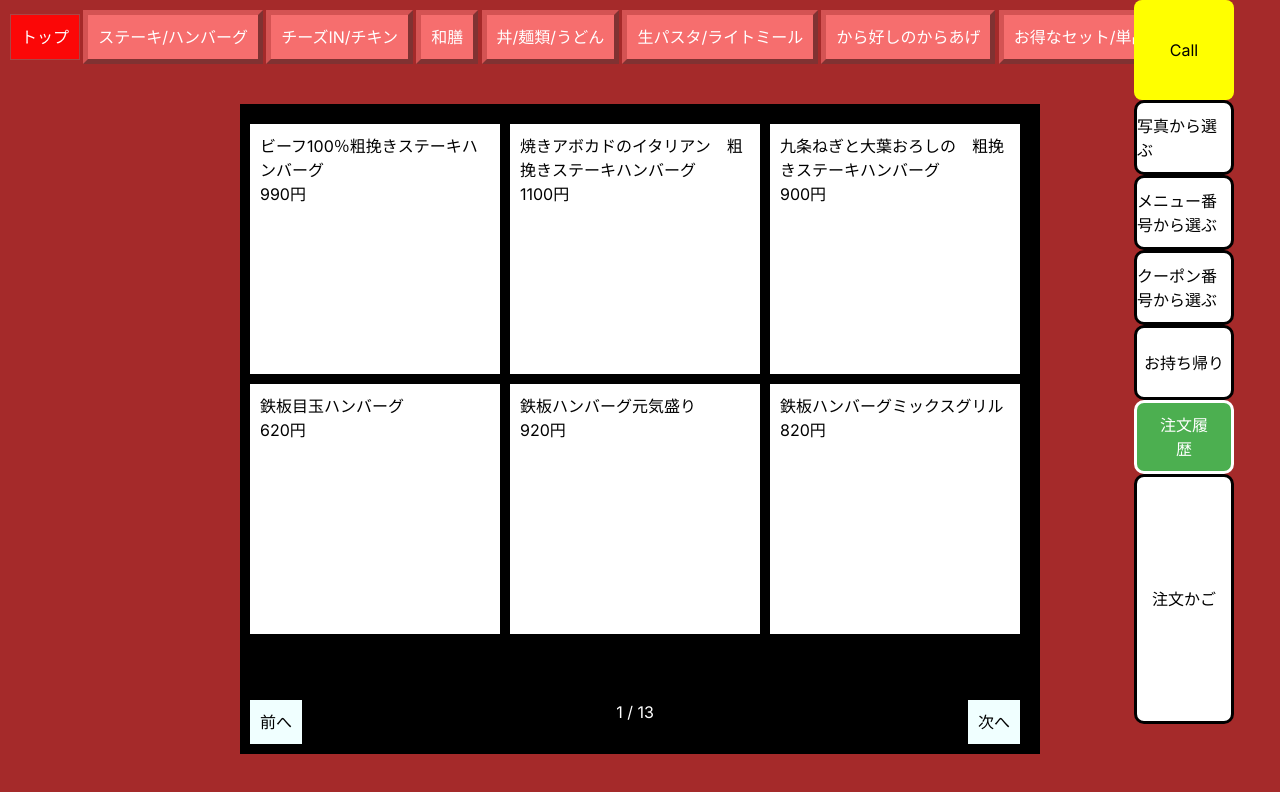
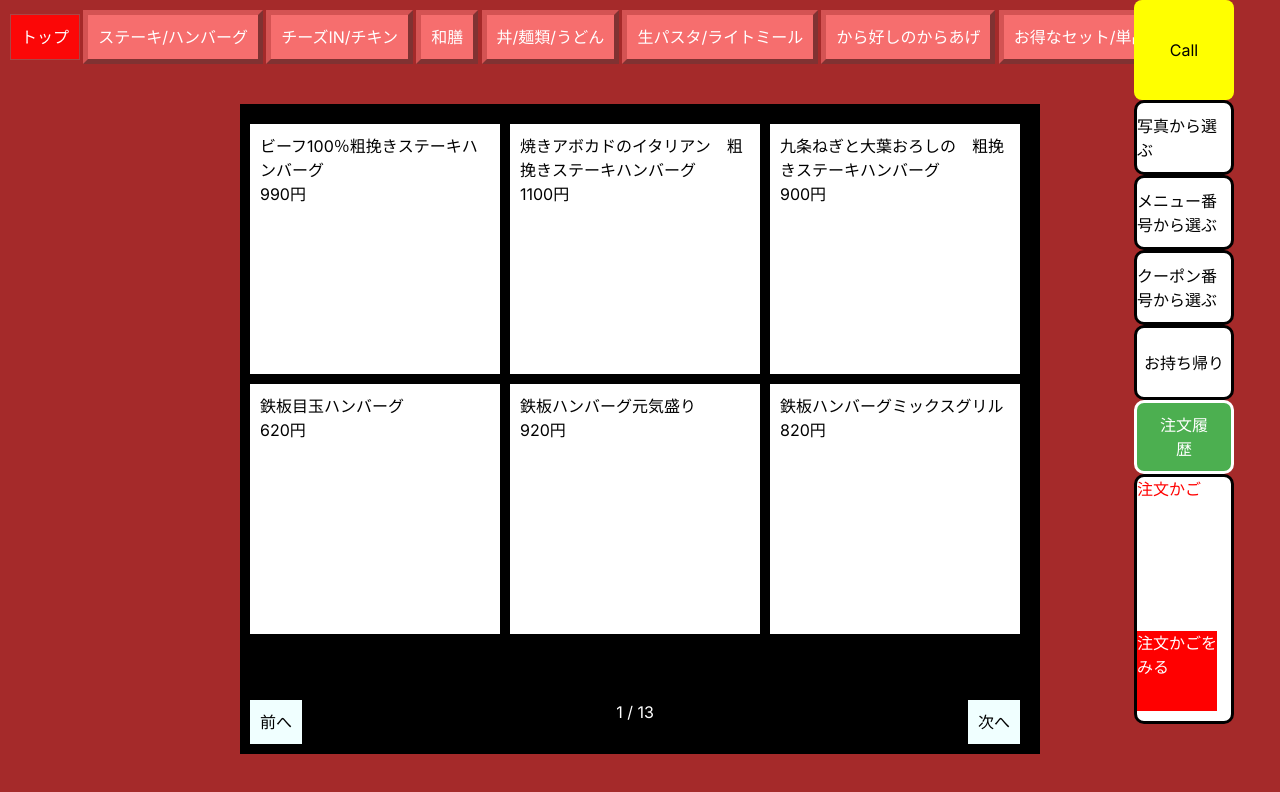
Before and after one commit to VerdantVermilion/gasto, a Next.js app: page /order in a window 1280 px wide. Shown: the top 792 px of the page. Built offline with nearby package versions, Linux system fonts and the light colour scheme.

Commit message:
注文かごのスタイルと/ordercartの追加

```diff
--- a/app/order/Order.module.css
+++ b/app/order/Order.module.css
@@ -47,3 +47,12 @@
   align-items: center;
   /* gap: 1rem; */
 }
+
+.ordercart_trans_button {
+  width: 100px;
+  height: 80px;
+  background-color: pink;
+  border: 3px solid black;
+  border-top: none;
+  border-radius: 10px;
+}
--- a/app/order/components/orderCartButton/OrderCartButton.module.css
+++ b/app/order/components/orderCartButton/OrderCartButton.module.css
@@ -4,8 +4,19 @@ height: 250px;
 background-color: white;
 border: 3px solid black;
 border-radius: 10px;
-display: flex;
 align-items: center;
 justify-content: center;
 margin: 0;
+color: red;
 }
+
+.margin {
+    height: 130px;
+}
+
+.look {
+    color: white;
+    width: 80px;
+    height: 80px;
+    background-color: red;
+}
--- a/app/order/components/orderCartButton/OrderCartButton.tsx
+++ b/app/order/components/orderCartButton/OrderCartButton.tsx
@@ -6,6 +6,8 @@ import styled from "./OrderCartButton.module.css";
 const orderCartButton = () => {
   return <div className={styled.main}>
     <button>注文かご</button>
+    <div className={styled.margin}></div>
+  <div className={styled.look}>注文かごをみる</div>
   </div>
 };
 
```
Also changed, not shown: app/ordercart/Ordercart.module.css (added), app/ordercart/page.tsx (added).
